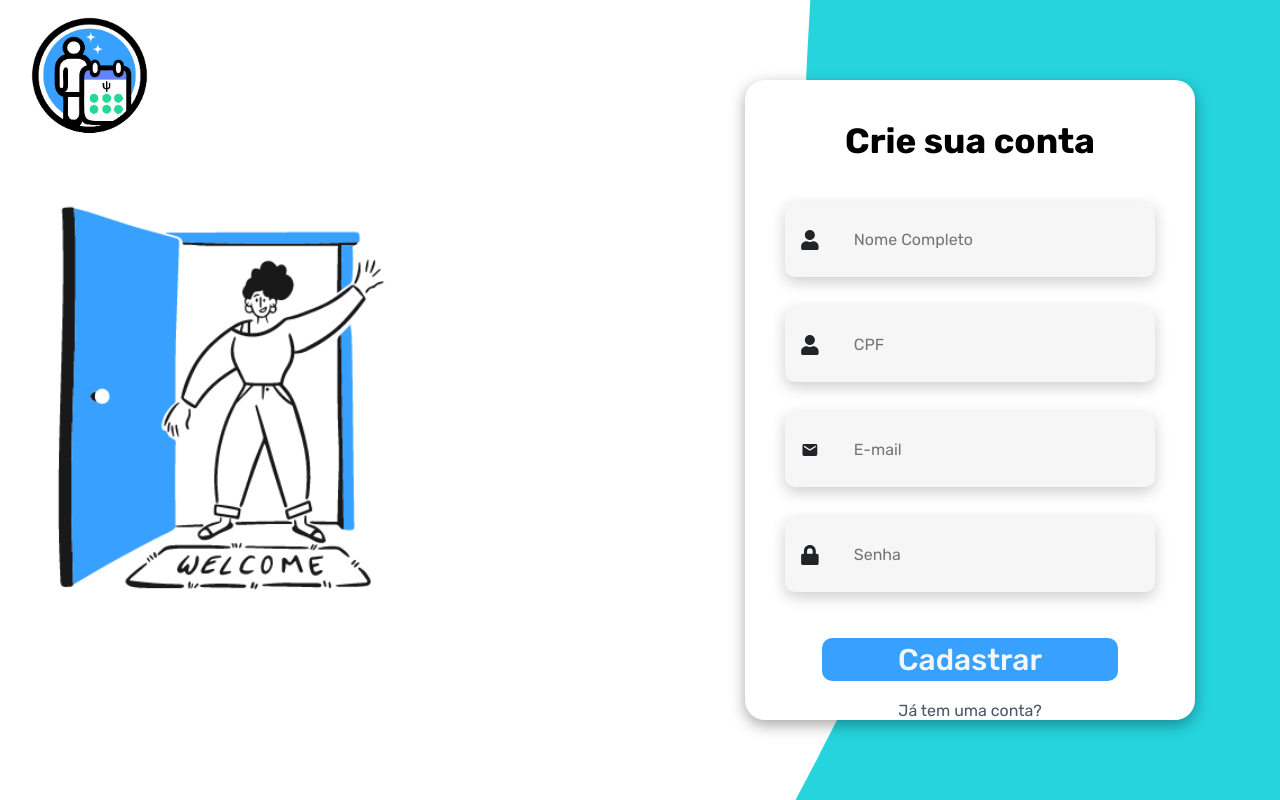
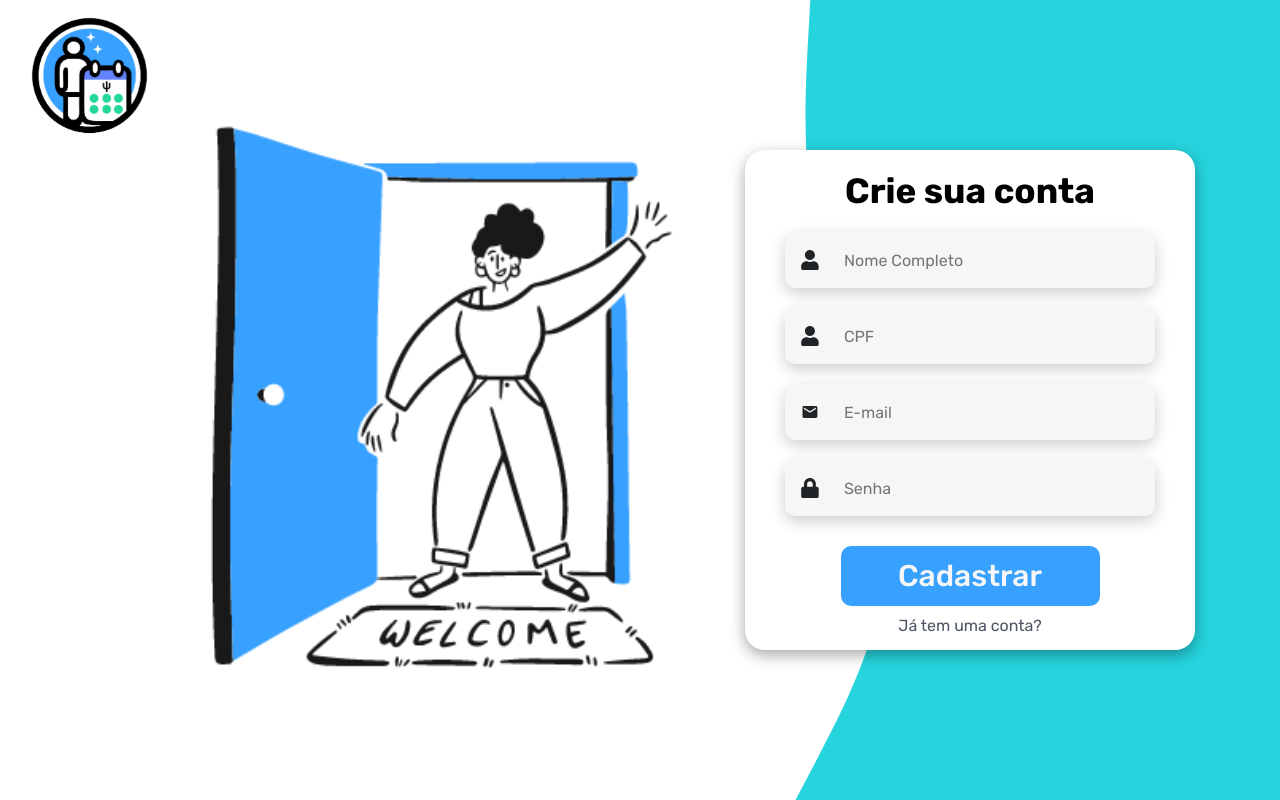
Before and after one commit to yuriTakamisawaRibeiro/TeralinkFront, a React (Vite) app: page / in a window 1280 px wide. Built offline with nearby package versions, Linux system fonts and the light colour scheme.

Commit message:
update signup page laptop fatec

```diff
--- a/src/components/ButtonSignUpIn/styles.js
+++ b/src/components/ButtonSignUpIn/styles.js
@@ -1,19 +1,19 @@
 import styled from 'styled-components'
 
 export const Container = styled.button `
-    width: 80%;
+    width: 70%;
     background-color: #38A1FF;
     color: #F6F6F6;
-    height: 80px;
+    height: 60px;
     border: 0;
     padding: 0 16px;
-    margin-top: 16px;
+    margin-top: 10px;
     border-radius: 10px;
     font-weight: 500;
     font-size:30px;
     text-align:center;
     justify-content:center;
-    margin-bottom: 20px;
+    margin-bottom: 10px;
     &:disabled{
         opacity: 0.5;
     }
--- a/src/components/FormBox/styles.js
+++ b/src/components/FormBox/styles.js
@@ -2,13 +2,13 @@ import styled from 'styled-components'
 
 export const Container = styled.div`
     background-color: #FFFFFF;
-    height: 80vh;
+    height: 500px;
     width: 450px;
     /* margin-right:30px; */
     border-radius:20px;
     padding-left:40px;
     padding-right:40px;
-    padding-top:40px;
+    padding-top:20px;
     text-align:center;
     display:flex;
     flex-direction:column;
--- a/src/components/InputSignUpIn/styles.js
+++ b/src/components/InputSignUpIn/styles.js
@@ -7,13 +7,13 @@ export const Container = styled.div`
     background-color: #F6F6F6;
     color: #212427;
     border-radius: 10px;
-    margin-bottom:30px;
+    margin-bottom:20px;
     box-shadow: rgba(0, 0, 0, 0.2) 0px 5px 15px;
     > input{
 
-        height: 75px;
+        height: 56px;
         width: 100%;
-        padding: 35px;
+        padding: 25px;
         color: #212427;
         background: transparent;
         border: 0;
--- a/src/pages/SignInPatient/styles.js
+++ b/src/pages/SignInPatient/styles.js
@@ -11,15 +11,16 @@ export const Container = styled.div`
 `;
 
 export const Logo = styled.img`
-    position: fixed;
+    position: absolute;
     top: 0;
     left: 0;
     width: 200px;
-    z-index: 1;
+    z-index: 2;
 `;
 
 export const Welcome = styled.img`
-//    height:70vh;
+    margin-left:150px;
+    height: 70vh;
 `;
 
 export const Content = styled.div`
@@ -31,7 +32,7 @@ export const Title = styled.h1`
     font-weight: bold;
     text-align:center;
     font-size:35px;
-    padding-bottom:40px;
+    padding-bottom:20px;
 `;
 
 export const Wave = styled.img`
```
